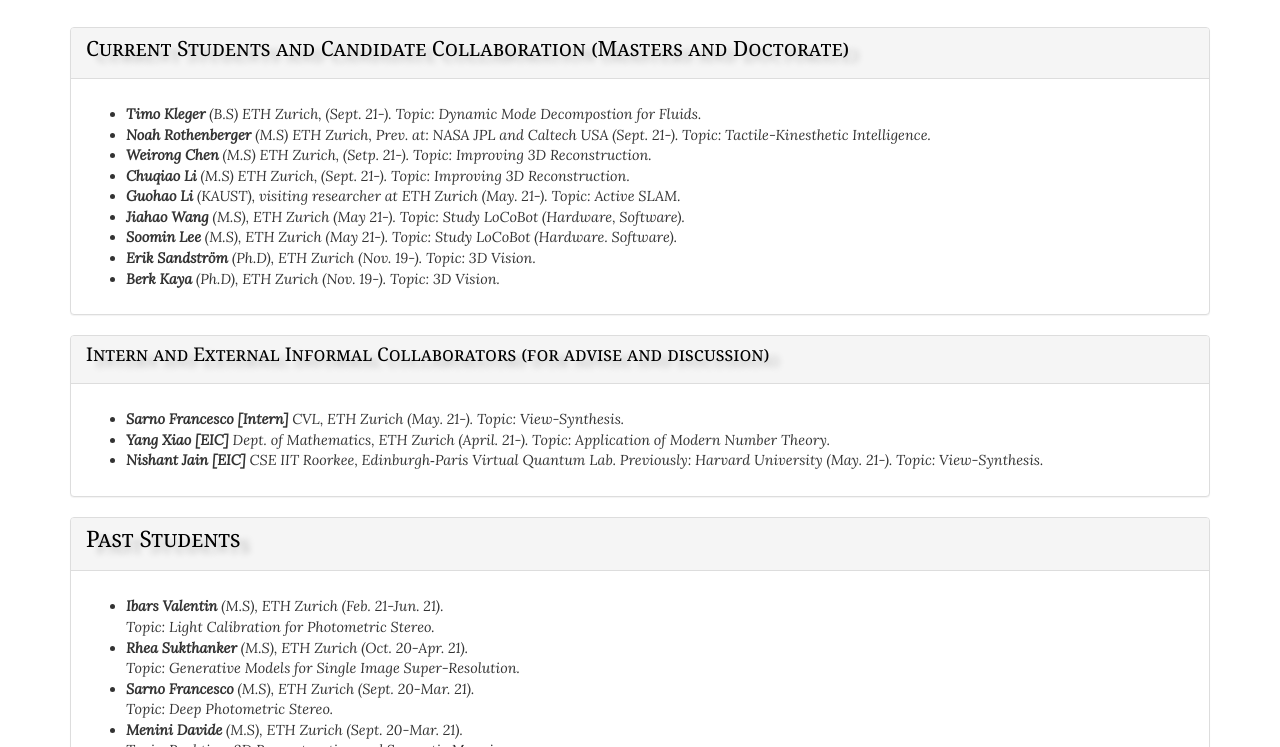
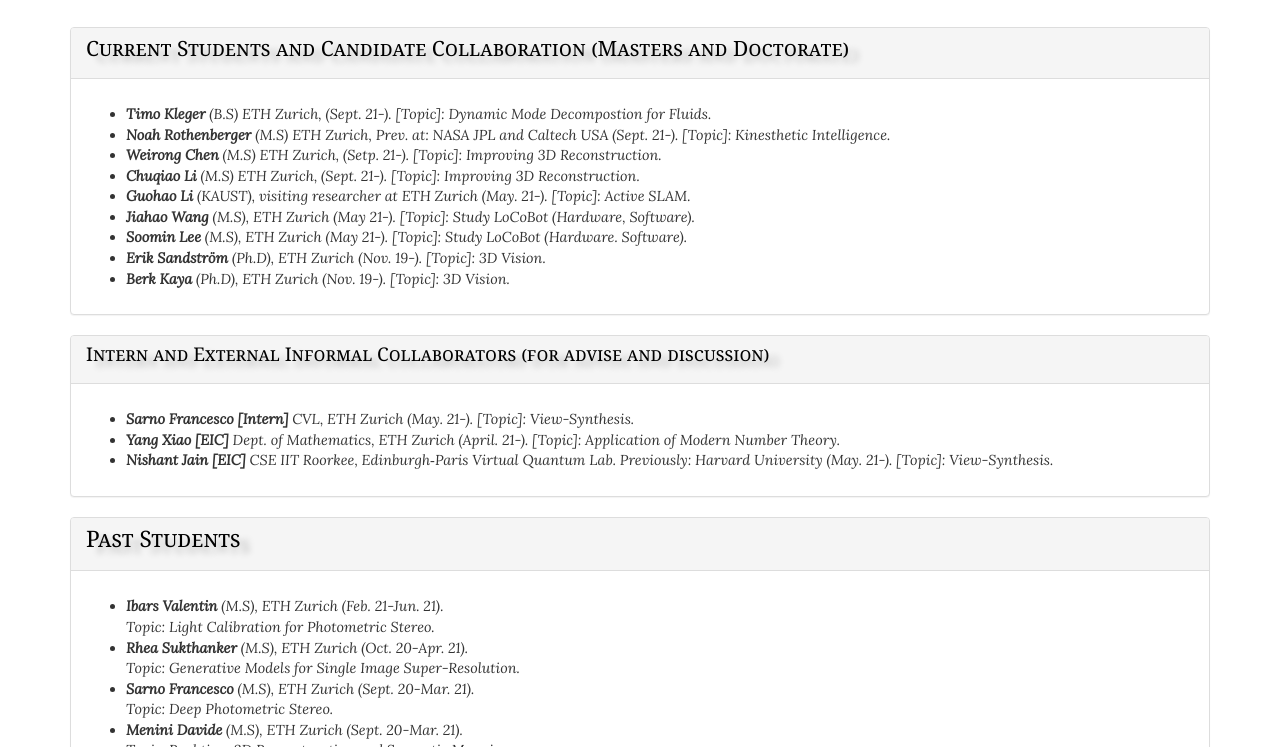
Before and after one commit to suryanshkumar/suryanshkumar.github.io, a plain HTML site: page students.html in a window 1280 px wide. Shown: the part 53-800 px from the top of the page. Drawn offline with nearby package versions, Linux system fonts and the light colour scheme.

Commit message:
students details added

```diff
--- a/students.html
+++ b/students.html
@@ -59,15 +59,15 @@
                 <div class="panel-body">
                 <p style="color:#000000; text-shadow: 10px 6px 6px rgba(0, 0, 9,0.23)"><font style="font-family: Lora; font-size: 90%">
                   <ul>
-                    <li><b>Timo Kleger</b> (B.S) ETH Zurich, (Sept. 21-). Topic: Dynamic Mode Decompostion for Fluids.</li>
-                    <li><b>Noah Rothenberger</b> (M.S) ETH Zurich, Prev. at: NASA JPL and Caltech USA (Sept. 21-). Topic: Tactile-Kinesthetic Intelligence. </li>
-                    <li><b>Weirong Chen</b> (M.S) ETH Zurich, (Setp. 21-). Topic: Improving 3D Reconstruction.</li>
-                    <li><b>Chuqiao Li</b> (M.S) ETH Zurich, (Sept. 21-). Topic: Improving 3D Reconstruction. </li>
-                    <li><b>Guohao Li</b> (KAUST), visiting researcher at ETH Zurich (May. 21-). Topic: Active SLAM. </li>
-                    <li><b>Jiahao Wang</b> (M.S), ETH Zurich (May 21-). Topic: Study LoCoBot (Hardware, Software).</li>
-                    <li><b>Soomin Lee</b> (M.S), ETH Zurich (May 21-). Topic: Study LoCoBot (Hardware. Software).</li>
-                    <li><b>Erik Sandström </b>(Ph.D), ETH Zurich (Nov. 19-). Topic: 3D Vision.</li>
-                    <li><b>Berk Kaya</b> (Ph.D), ETH Zurich (Nov. 19-). Topic: 3D Vision.</li>
+                    <li><b>Timo Kleger</b> (B.S) ETH Zurich, (Sept. 21-). [Topic]: Dynamic Mode Decompostion for Fluids.</li>
+                    <li><b>Noah Rothenberger</b> (M.S) ETH Zurich, Prev. at: NASA JPL and Caltech USA (Sept. 21-). [Topic]: Kinesthetic Intelligence. </li>
+                    <li><b>Weirong Chen</b> (M.S) ETH Zurich, (Setp. 21-). [Topic]: Improving 3D Reconstruction.</li>
+                    <li><b>Chuqiao Li</b> (M.S) ETH Zurich, (Sept. 21-). [Topic]: Improving 3D Reconstruction. </li>
+                    <li><b>Guohao Li</b> (KAUST), visiting researcher at ETH Zurich (May. 21-). [Topic]: Active SLAM. </li>
+                    <li><b>Jiahao Wang</b> (M.S), ETH Zurich (May 21-). [Topic]: Study LoCoBot (Hardware, Software).</li>
+                    <li><b>Soomin Lee</b> (M.S), ETH Zurich (May 21-). [Topic]: Study LoCoBot (Hardware. Software).</li>
+                    <li><b>Erik Sandström </b>(Ph.D), ETH Zurich (Nov. 19-). [Topic]: 3D Vision.</li>
+                    <li><b>Berk Kaya</b> (Ph.D), ETH Zurich (Nov. 19-). [Topic]: 3D Vision.</li>
                   </ul>
                 </p>
                 </div>
@@ -85,10 +85,10 @@
                 <div class="panel-body">
                 <p style="color:#000000; text-shadow: 10px 6px 6px rgba(0, 0, 9,0.23)"><font style="font-family: Lora; font-size: 90%">
                   <ul>
-                    <li><b>Sarno Francesco [Intern]</b> CVL, ETH Zurich (May. 21-). Topic: View-Synthesis.</li>
-                    <li><b>Yang Xiao [EIC]</b> Dept. of Mathematics, ETH Zurich (April. 21-). Topic: Application of Modern Number Theory.</li>
+                    <li><b>Sarno Francesco [Intern]</b> CVL, ETH Zurich (May. 21-). [Topic]: View-Synthesis.</li>
+                    <li><b>Yang Xiao [EIC]</b> Dept. of Mathematics, ETH Zurich (April. 21-). [Topic]: Application of Modern Number Theory.</li>
                     <li><b>Nishant Jain [EIC]</b> CSE IIT Roorkee, Edinburgh‑Paris Virtual Quantum Lab. Previously: Harvard University (May. 21-).
-                    Topic: View-Synthesis.</li>
+                    [Topic]: View-Synthesis.</li>
                   </ul>
                 </p>
                 </div>
```
